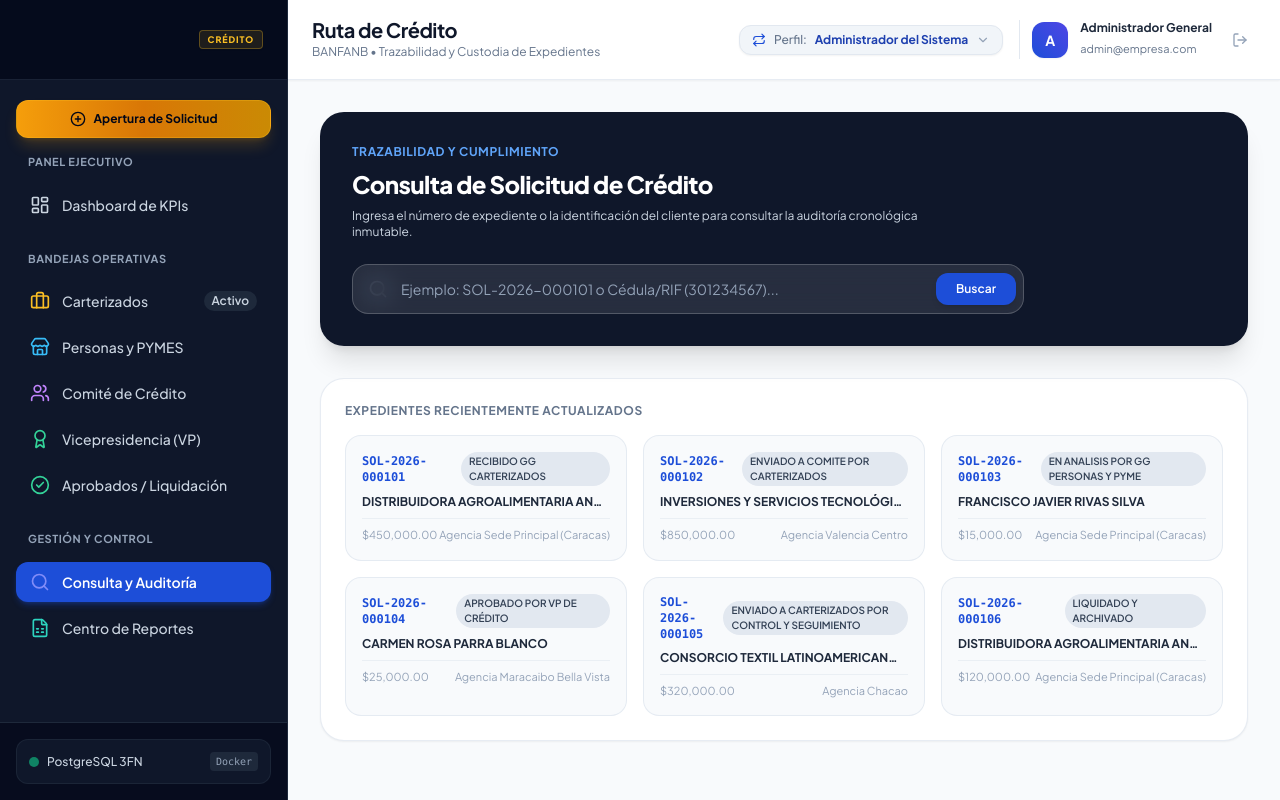
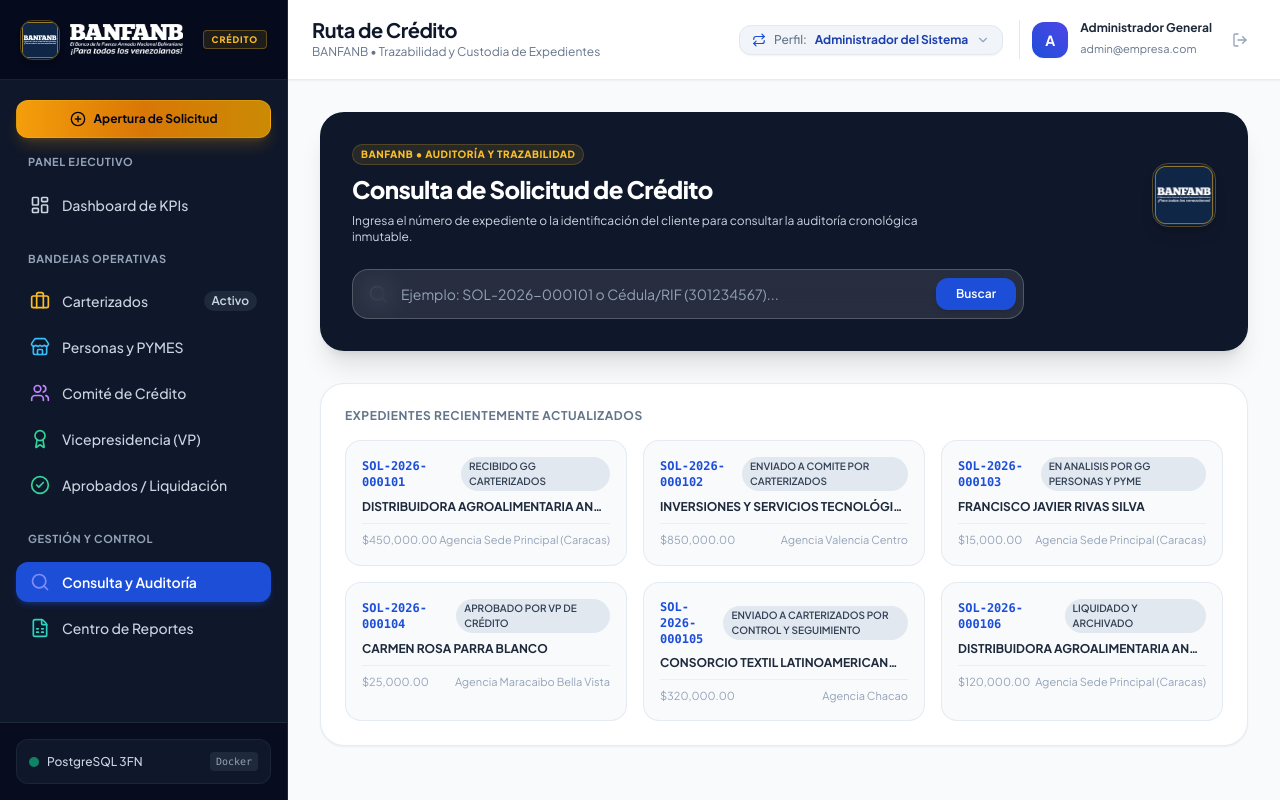
Before and after one commit to royclar28/ruta-credito-app, a Laravel app: page /consulta in a window 1280 px wide. Run offline with Laravel 12, Linux system fonts and the light colour scheme; a user stored in the database is signed in; data comes from the database, SQL or seed files in the repository; some libraries are stand-ins or nearby versions.

Commit message:
fix(branding): corregir opacidad del logo BANFANB y añadir isotipo oficial en login, sidebar y cabeceras

```diff
--- a/resources/views/consultation/index.blade.php
+++ b/resources/views/consultation/index.blade.php
@@ -5,10 +5,15 @@
 
     <!-- Hero / Buscador -->
     <div class="bg-gradient-to-r from-slate-900 to-brand-950 rounded-3xl p-8 text-white shadow-xl relative overflow-hidden">
-        <div class="max-w-xl">
-            <span class="text-xs font-bold uppercase tracking-wider text-brand-400 block mb-2">Trazabilidad y Cumplimiento</span>
-            <h2 class="text-2xl font-extrabold tracking-tight mb-2">Consulta de Solicitud de Crédito</h2>
-            <p class="text-xs text-slate-300 mb-6">Ingresa el número de expediente o la identificación del cliente para consultar la auditoría cronológica inmutable.</p>
+        <div class="flex flex-col md:flex-row md:items-center justify-between gap-6 mb-6">
+            <div class="max-w-xl">
+                <div class="flex items-center gap-2 mb-2">
+                    <span class="text-[10px] font-extrabold uppercase tracking-wider text-amber-400 bg-amber-400/10 border border-amber-400/20 px-2 py-0.5 rounded-full">BANFANB • Auditoría y Trazabilidad</span>
+                </div>
+                <h2 class="text-2xl font-extrabold tracking-tight mb-2">Consulta de Solicitud de Crédito</h2>
+                <p class="text-xs text-slate-300">Ingresa el número de expediente o la identificación del cliente para consultar la auditoría cronológica inmutable.</p>
+            </div>
+            <img src="{{ asset('images/banfanb/banfanb_icon.png') }}" alt="BANFANB" class="w-16 h-16 rounded-2xl shadow-lg border border-amber-400/30 hidden md:block shrink-0">
         </div>
 
         <form method="GET" action="{{ route('consultation.index') }}" class="relative max-w-2xl">
--- a/resources/views/dashboard/index.blade.php
+++ b/resources/views/dashboard/index.blade.php
@@ -6,9 +6,7 @@
     <!-- Banner de Acción Ejecutiva BANFANB -->
     <div class="flex flex-col sm:flex-row sm:items-center sm:justify-between gap-4 bg-gradient-to-r from-slate-900 via-slate-800 to-brand-950 p-6 rounded-2xl text-white shadow-lg shadow-slate-950/20 border border-slate-800">
         <div class="flex items-center gap-4">
-            <div class="w-12 h-12 rounded-xl bg-amber-500/20 border border-amber-500/30 flex items-center justify-center text-amber-400">
-                <i data-lucide="bar-chart-3" class="w-6 h-6"></i>
-            </div>
+            <img src="{{ asset('images/banfanb/banfanb_icon.png') }}" alt="BANFANB" class="w-14 h-14 rounded-2xl shadow-lg border border-amber-400/40 shrink-0">
             <div>
                 <div class="flex items-center gap-2">
                     <span class="text-[10px] font-extrabold uppercase tracking-wider text-amber-400 bg-amber-400/10 border border-amber-400/20 px-2 py-0.5 rounded-full">BANFANB • Control de Gestión</span>
--- a/resources/views/layouts/app.blade.php
+++ b/resources/views/layouts/app.blade.php
@@ -5,7 +5,7 @@
     <meta name="viewport" content="width=device-width, initial-scale=1.0">
     <meta name="csrf-token" content="{{ csrf_token() }}">
     <title>{{ $title ?? 'Ruta de Crédito' }} - BANFANB</title>
-    <link rel="icon" type="image/png" href="{{ asset('images/banfanb/banfanb_logo_transparent.png') }}">
+    <link rel="icon" type="image/png" href="{{ asset('images/banfanb/banfanb_favicon.png') }}">
 
     <!-- Tailwind CSS & Inter Font -->
     <script src="https://cdn.tailwindcss.com"></script>
@@ -71,11 +71,12 @@
 
             <div class="flex flex-col h-full">
                 <!-- Branding Header BANFANB -->
-                <div class="h-20 flex items-center justify-between px-6 bg-slate-950/70 border-b border-slate-800/80">
-                    <div class="flex items-center gap-2">
-                        <img src="{{ asset('images/banfanb/banfanb_logo_white.png') }}" alt="BANFANB" class="h-8 max-w-[155px] object-contain">
+                <div class="h-20 flex items-center justify-between px-5 bg-slate-950/70 border-b border-slate-800/80">
+                    <div class="flex items-center gap-2.5 min-w-0">
+                        <img src="{{ asset('images/banfanb/banfanb_icon.png') }}" alt="BANFANB" class="w-10 h-10 rounded-xl shadow-md border border-amber-400/30 shrink-0">
+                        <img src="{{ asset('images/banfanb/banfanb_logo_white.png') }}" alt="BANFANB" class="h-8 max-w-[140px] object-contain">
                     </div>
-                    <span class="text-[9px] font-extrabold uppercase tracking-widest text-amber-400 bg-amber-400/10 border border-amber-400/30 px-2 py-0.5 rounded shadow-sm">Crédito</span>
+                    <span class="text-[9px] font-extrabold uppercase tracking-widest text-amber-400 bg-amber-400/10 border border-amber-400/30 px-2 py-0.5 rounded shadow-sm shrink-0">Crédito</span>
                 </div>
 
                 <!-- Menú Principal -->
--- a/resources/views/reports/print_summary.blade.php
+++ b/resources/views/reports/print_summary.blade.php
@@ -27,6 +27,7 @@
         <!-- Encabezado Oficial BANFANB -->
         <div class="border-b-2 border-slate-900 pb-6 mb-6 flex items-start justify-between">
             <div class="flex items-center gap-4">
+                <img src="{{ asset('images/banfanb/banfanb_icon.png') }}" alt="BANFANB" class="w-12 h-12 rounded-xl object-contain shadow-sm shrink-0">
                 <img src="{{ asset('images/banfanb/banfanb_logo_transparent.png') }}" alt="BANFANB" class="h-10 object-contain">
                 <div>
                     <h1 class="text-base font-extrabold uppercase tracking-tight text-slate-900">Banco de la Fuerza Armada Nacional Bolivariana</h1>
--- a/resources/views/workflow/create.blade.php
+++ b/resources/views/workflow/create.blade.php
@@ -8,9 +8,7 @@
     <!-- Header & Breadcrumbs con Branding Institucional -->
     <div class="flex flex-col sm:flex-row sm:items-center sm:justify-between gap-4 bg-white p-6 rounded-2xl border border-slate-200 shadow-sm">
         <div class="flex items-center gap-4">
-            <div class="w-12 h-12 rounded-xl bg-gradient-to-tr from-amber-600 via-yellow-600 to-amber-500 flex items-center justify-center text-white shadow-md shadow-amber-500/20">
-                <i data-lucide="file-plus-2" class="w-6 h-6"></i>
-            </div>
+            <img src="{{ asset('images/banfanb/banfanb_icon.png') }}" alt="BANFANB" class="w-14 h-14 rounded-2xl shadow-md border border-amber-400/30 shrink-0">
             <div>
                 <div class="flex items-center gap-2">
                     <span class="text-xs font-bold uppercase tracking-wider text-amber-700 bg-amber-50 border border-amber-200 px-2 py-0.5 rounded-full">BANFANB • Custodia de Expedientes</span>
```
Also changed, not shown: resources/views/auth/login.blade.php (+7 -4 lines), resources/views/reports/index.blade.php (+9 -3 lines), resources/views/workflow/index.blade.php (+8 -5 lines), public/images/banfanb/banfanb_favicon.png (added), public/images/banfanb/banfanb_icon.png (added), public/images/banfanb/banfanb_logo.png, public/images/banfanb/banfanb_logo_transparent.png, public/images/banfanb/banfanb_logo_white.png.
